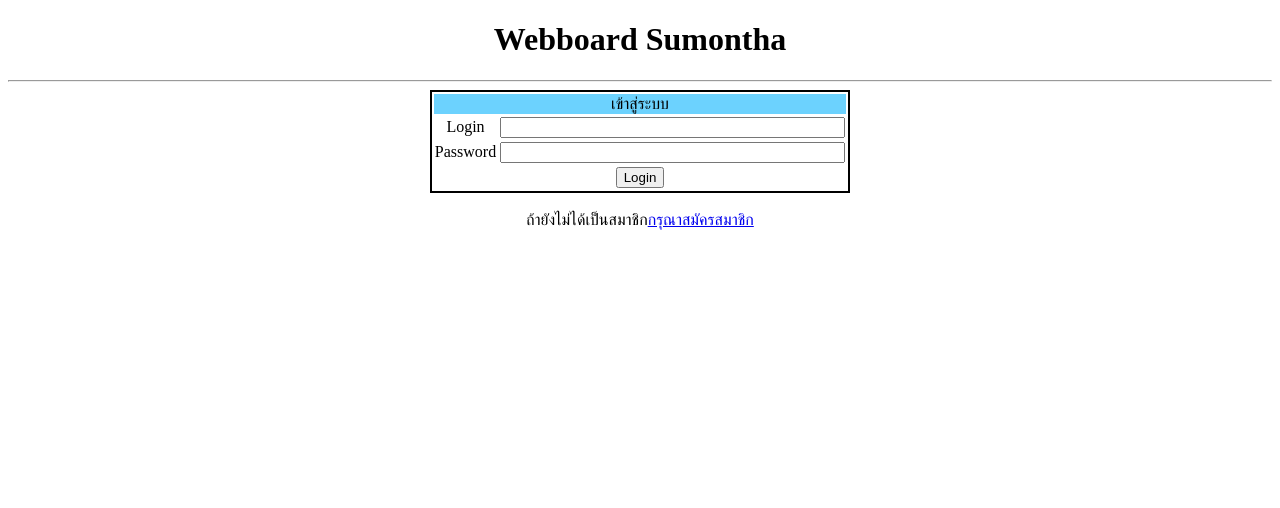
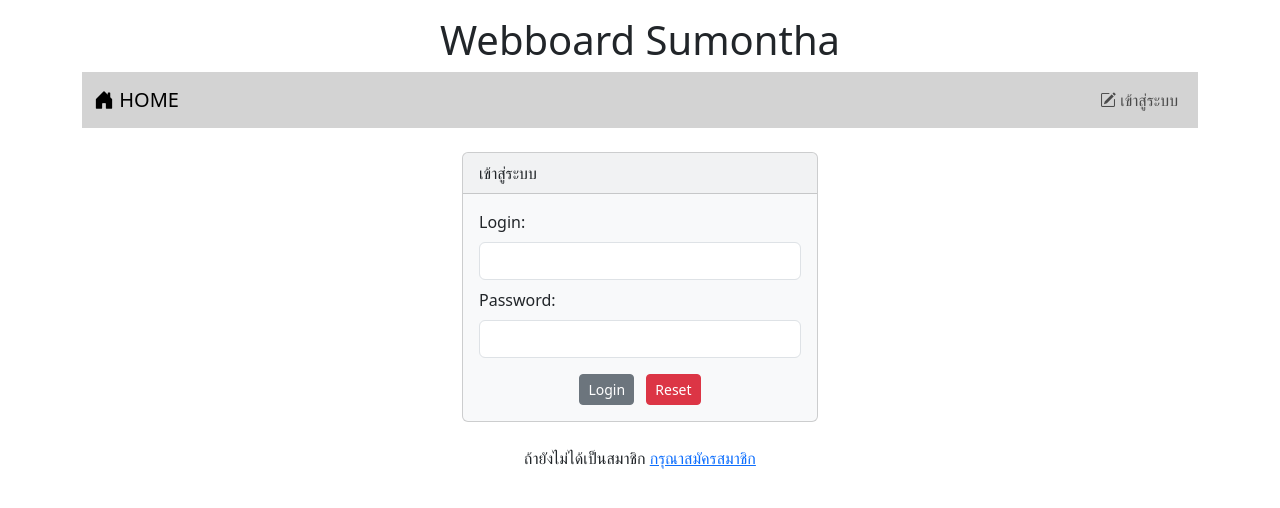
Before and after one commit to sumonthaa/Webboard_ECT_Wed, a PHP site: page /login.php in a window 1280 px wide. Shown: the top 508 px of the page. Run offline with PHP 8.4, Linux system fonts and the light colour scheme.

Commit message:
Update webboard using bootstrap
update file index.php, login.php, vetify.php and create file nav.php(Finish work7)

```diff
--- a/login.php
+++ b/login.php
@@ -10,22 +10,52 @@
 <head>
     <meta charset="UTF-8">
     <meta name="viewport" content="width=device-width, initial-scale=1.0">
+    <link href="https://cdn.jsdelivr.net/npm/bootstrap@5.3.3/dist/css/bootstrap.min.css" rel="stylesheet" integrity="sha384-QWTKZyjpPEjISv5WaRU9OFeRpok6YctnYmDr5pNlyT2bRjXh0JMhjY6hW+ALEwIH" crossorigin="anonymous">
+    <script src="https://cdn.jsdelivr.net/npm/bootstrap@5.3.3/dist/js/bootstrap.bundle.min.js" integrity="sha384-YvpcrYf0tY3lHB60NNkmXc5s9fDVZLESaAA55NDzOxhy9GkcIdslK1eN7N6jIeHz" crossorigin="anonymous"></script>
+    <link rel="stylesheet" href="https://cdn.jsdelivr.net/npm/bootstrap-icons@1.11.3/font/bootstrap-icons.min.css">
     <title>Login</title>
 </head>
 <body>
-    <h1 style="text-align: center;">Webboard Sumontha</h1>
-    <hr>
-    <form action="verify.php" method="post">
-        <table style="border: 2px solid black;width: 30%;text-align: center;"align="center">
-            <tr><td colspan="2" style="background-color: #6CD2FE;">เข้าสู่ระบบ</td></tr>
-            <tr><td>Login</td><td><input type="text" name="login" size="40"required></td></tr>
-            <tr><td>Password</td><td><input type="password" name="pwd"size="40"required></td></tr>
-            <tr><td colspan="2"align="center"><input type="submit"value="Login"></td></tr>
-        </table>
-    </form>
+    <div class="container-lg">
+    <h1 style="text-align: center;" class="mt-3">Webboard Sumontha</h1>
+    <?php include "nav.php"?>
+
+    <div class="row mt-4">
+        <div class="col-lg-4 col-md-3 col-sm-2 col-1"></div>
+        <div class="col-lg-4 col-md-6 col-sm-8 col-10">
+            <?php
+                if(isset($_SESSION['error'])){
+                    echo "<div class='alert alert-danger'>ชื่อบัญชีหรือรหัสผ่านไม่ถูกต้อง</div>";
+                    unset($_SESSION['error']);
+                }
+            ?>
+
+        <div class="card bg-light text-dark">
+            <div class="card-header">เข้าสู่ระบบ</div>
+            <div class="card-body">
+            <form action="verify.php" method="post">
+                <div class="form-group">
+                    <label for="login" class="form-label">Login:</label>
+                    <input type="text" name="login" id="login" class="form-control">
+                </div>
+                <div class="form-group mt-2">
+                    <label for="pwd" class="form-label">Password:</label>
+                    <input type="password" name="pwd" id="pwd" class="form-control">
+                </div>
+                <div class="mt-3">
+                    <center><button type="submit" class="btn btn-secondary btn-sm me-2">Login</button>
+                    <button type="reset" class="btn btn-danger btn-sm">Reset</button></center>
+                </div>
+            </form>
+            </div>
+            </div>
+        </div>
+        <div class="col-lg-4 col-md-3 col-sm-2 col-1"></div>
+    </div>
     <br>
     <div style="text-align: center;">
-        ถ้ายังไม่ได้เป็นสมาชิก<a href="register.php">กรุณาสมัครสมาชิก</a>
+        ถ้ายังไม่ได้เป็นสมาชิก <a href="register.php">กรุณาสมัครสมาชิก</a>
+    </div>
     </div>
 </body>
 </html>
--- /dev/null
+++ b/nav.php
@@ -0,0 +1,23 @@
+<nav class="navbar navbar-expand-lg " style="background-color: #d3d3d3;">
+  <div class="container-fluid">
+    <a class="navbar-brand" href="index.php"><i class="bi bi-house-door-fill"></i> HOME</a>
+
+      <ul class="navbar-nav">
+        <?php if(!isset($_SESSION['id'])){ ?>
+        <li class="nav-item">
+          <a class="nav-link" aria-current="page" href="login.php"><i class="bi bi-pencil-square"></i> เข้าสู่ระบบ</a>
+        </li>
+        <?php }else{ ?>
+            <li class="nav-item dropdown">
+          <a class="btn btn-outline-secondary btn-sm dropdown-toggle" href="#" role="button" data-bs-toggle="dropdown" aria-expanded="false">
+          <i class="bi bi-person-lines-fill"></i> <?php echo $_SESSION['username']; ?>
+          </a>
+          <ul class="dropdown-menu">
+            <li><a class="dropdown-item" href="logout.php"><i class="bi bi-power"></i> ออกจากระบบ</a></li>
+          </ul>
+        </li>
+
+        <?php } ?>
+      </ul>
+    </div>
+</nav>
```
Also changed, not shown: index.php (+32 -26 lines), verify.php (+16 -7 lines), yentobaht.php (deleted, +0 -9 lines).
